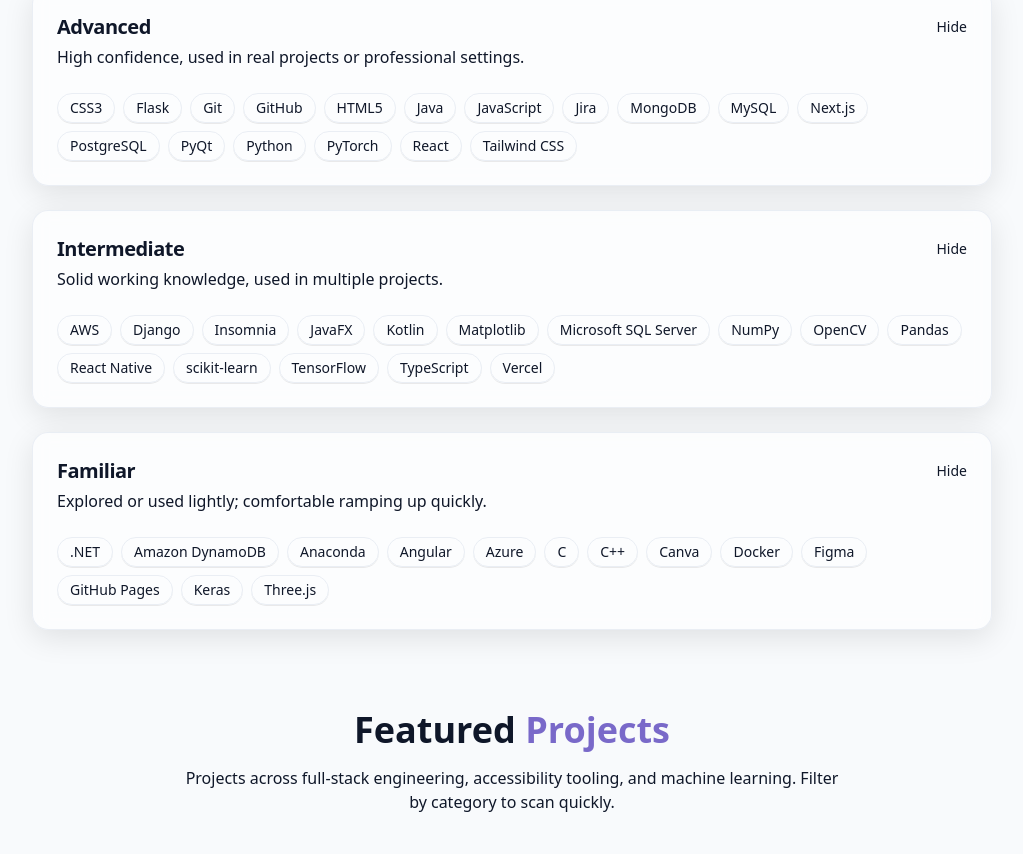
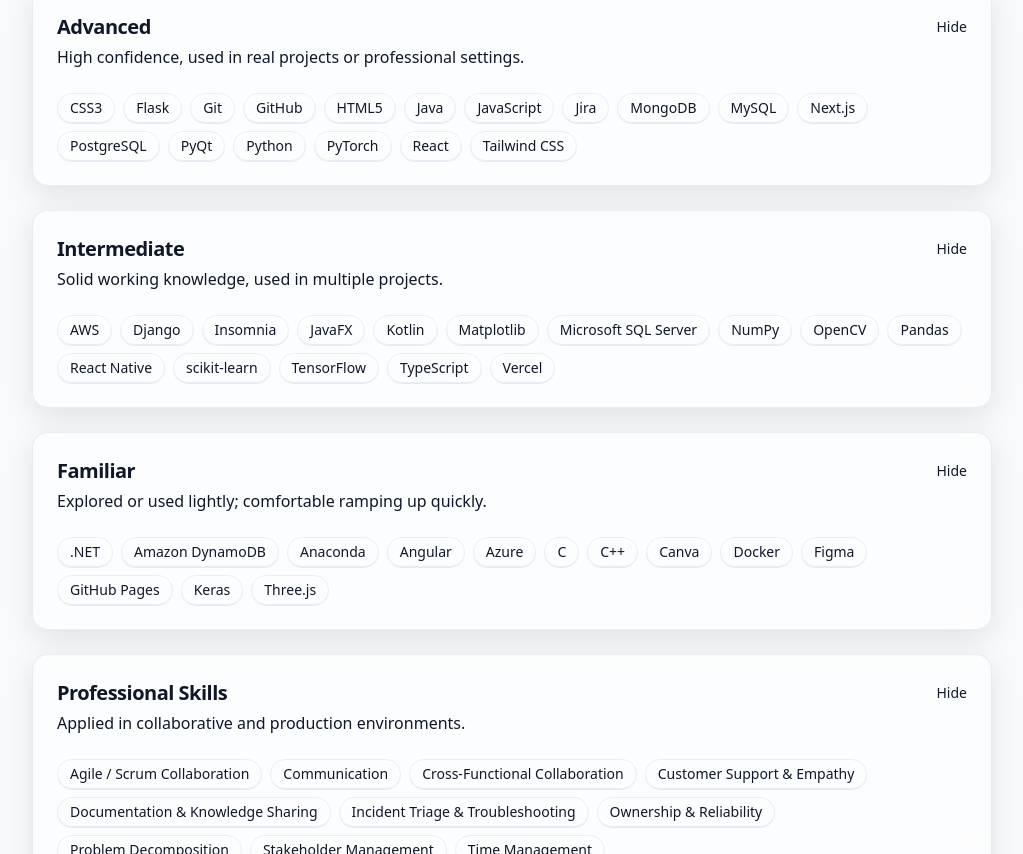
Before and after one commit to abdulksyed10/My-Portfolio-Website, a React (Vite) app: page / in a window 1280 px wide. Shown: the part 1946-2800 px from the top of the page, without its empty margins (128-1151 px from the left). Built offline with nearby package versions, Linux system fonts and the light colour scheme.

Commit message:
Added soft skills sectin in skills

```diff
--- a/src/components/AboutSection.jsx
+++ b/src/components/AboutSection.jsx
@@ -156,13 +156,13 @@
   return (
     <div className="mt-5 relative">
       {/* Line: aligned to the center of the dots */}
-      <div className="absolute left-[10px] top-0 bottom-0 w-px bg-border" />
+      <div className="absolute left-2.5 top-0 bottom-0 w-px bg-border" />
 
       <div className="space-y-6">
         {items.map((item, idx) => (
           <div key={`${type}-${idx}`} className="relative pl-10">
             {/* Dot: perfectly centered over the line */}
-            <span className="absolute left-[10px] top-[0.45rem] -translate-x-1/2 h-3.5 w-3.5 rounded-full bg-background ring-2 ring-primary/50">
+            <span className="absolute left-2.5 top-[0.45rem] -translate-x-1/2 h-3.5 w-3.5 rounded-full bg-background ring-2 ring-primary/50">
               <span className="absolute inset-0.5 rounded-full bg-primary/20" />
             </span>
 
--- a/src/components/SkillsSection.jsx
+++ b/src/components/SkillsSection.jsx
@@ -63,6 +63,17 @@
   { name: "Docker", tier: "familiar", category: "cloud" },
   { name: "Canva", tier: "familiar", category: "tools" },
   { name: "Figma", tier: "familiar", category: "tools" },
+
+  { name: "Communication", tier: null, category: "soft" },
+  { name: "Stakeholder Management", tier: null, category: "soft" },
+  { name: "Cross-Functional Collaboration", tier: null, category: "soft" },
+  { name: "Incident Triage & Troubleshooting", tier: null, category: "soft" },
+  { name: "Customer Support & Empathy", tier: null, category: "soft" },
+  { name: "Documentation & Knowledge Sharing", tier: null, category: "soft" },
+  { name: "Problem Decomposition", tier: null, category: "soft" },
+  { name: "Ownership & Reliability", tier: null, category: "soft" },
+  { name: "Time Management", tier: null, category: "soft" },
+  { name: "Agile / Scrum Collaboration", tier: null, category: "soft" },
 ];
 
 const CATEGORY_LABELS = {
@@ -74,6 +85,7 @@
   cloud: "Cloud",
   ml: "ML / AI",
   tools: "Tools",
+  soft: "Soft Skills",
 };
 
 const CATEGORY_ORDER = [
@@ -85,6 +97,7 @@
   "cloud",
   "ml",
   "tools",
+  "soft",
 ];
 
 const TIERS = [
@@ -171,12 +184,23 @@
 
   const byTier = useMemo(() => {
     const map = { advanced: [], intermediate: [], familiar: [] };
-    for (const s of filtered) map[s.tier].push(s);
+    const noTier = [];
+
+    for (const s of filtered) {
+      if (!s.tier) {
+        noTier.push(s);
+      } else {
+        map[s.tier].push(s);
+      }
+    }
 
     for (const k of Object.keys(map)) {
       map[k].sort((a, b) => a.name.localeCompare(b.name));
     }
-    return map;
+
+    noTier.sort((a, b) => a.name.localeCompare(b.name));
+
+    return { ...map, noTier };
   }, [filtered]);
 
   const totalCount = filtered.length;
@@ -255,9 +279,23 @@
             );
           })}
 
+          {byTier.noTier.length > 0 && (
+            <TierSection
+              title="Professional Skills"
+              subtitle="Applied in collaborative and production environments."
+              defaultOpen={true}
+            >
+              <div className="flex flex-wrap gap-2">
+                {byTier.noTier.map((s) => (
+                  <SkillChip key={`soft-${s.name}`} label={s.name} />
+                ))}
+              </div>
+            </TierSection>
+          )}
+
           {totalCount === 0 && (
             <div className="text-center text-muted-foreground py-10">
-              No skills match your filters.
+              No skills match your filters. I am always expanding my skill set, so feel free to check back later.
             </div>
           )}
         </div>
```
